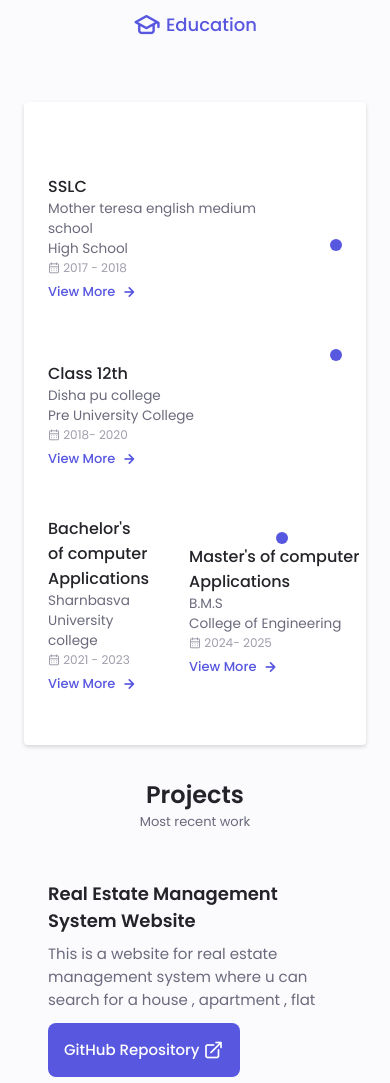
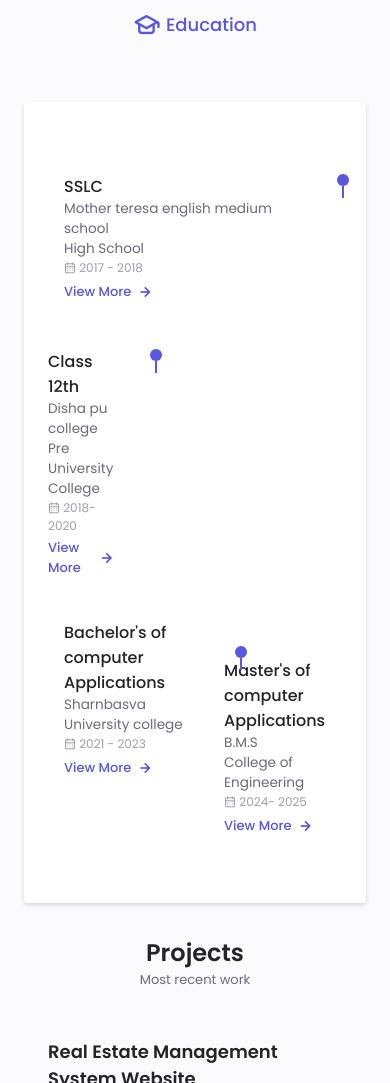
Before and after one commit to amitsharmadeveloper/rapa, a plain HTML site: page index.html in a window 390 px wide. Shown: the part 2537-3620 px from the top of the page. Drawn offline with nearby package versions, Linux system fonts and the light colour scheme.

Commit message:
Update newcss.css

```diff
--- a/assets/newcss.css
+++ b/assets/newcss.css
@@ -1160,7 +1160,8 @@ img {
 
 }
 
-/* Qualification Timeline: Maintain Zig-Zag on Mobile */
+
+/* Qualification Timeline: Fix Mobile Vertical View with Proper Line & Dots */
 @media screen and (max-width: 768px) {
   .qualification__sections {
     display: flex;
@@ -1169,21 +1170,29 @@ img {
   }
 
   .qualification__data {
-    display: grid;
-    grid-template-columns: 1fr auto;
-    align-items: center;
+    display: flex;
+    align-items: flex-start;
+    width: 100%;
     position: relative;
-    width: 100%;
     padding: 1rem 0;
   }
 
-  /* Make sure the timeline rounder and line stay centered */
-  .qualification__data div:nth-child(2) {
+  .qualification__data:nth-child(even) {
+    flex-direction: row-reverse;
+  }
+
+  .qualification__data > div:first-child {
+    width: 100%;
+    padding: 0 1rem;
+  }
+
+  .qualification__data > div:nth-child(2) {
     display: flex;
     flex-direction: column;
     align-items: center;
-    justify-content: center;
-    margin: 0 1rem;
+    justify-content: flex-start;
+    position: relative;
+    min-width: 30px;
   }
 
   .qualification__rounder {
@@ -1191,7 +1200,6 @@ img {
     height: 12px;
     background-color: var(--first-color);
     border-radius: 50%;
-    position: relative;
     z-index: 1;
   }
 
@@ -1200,9 +1208,13 @@ img {
     height: 100%;
     background-color: var(--first-color);
     display: block;
+    position: absolute;
+    top: 12px;
+    left: 50%;
+    transform: translateX(-50%);
+    z-index: 0;
   }
 
-  /* Adjust content spacing */
   .qualification__title {
     font-size: 1rem;
   }
```
